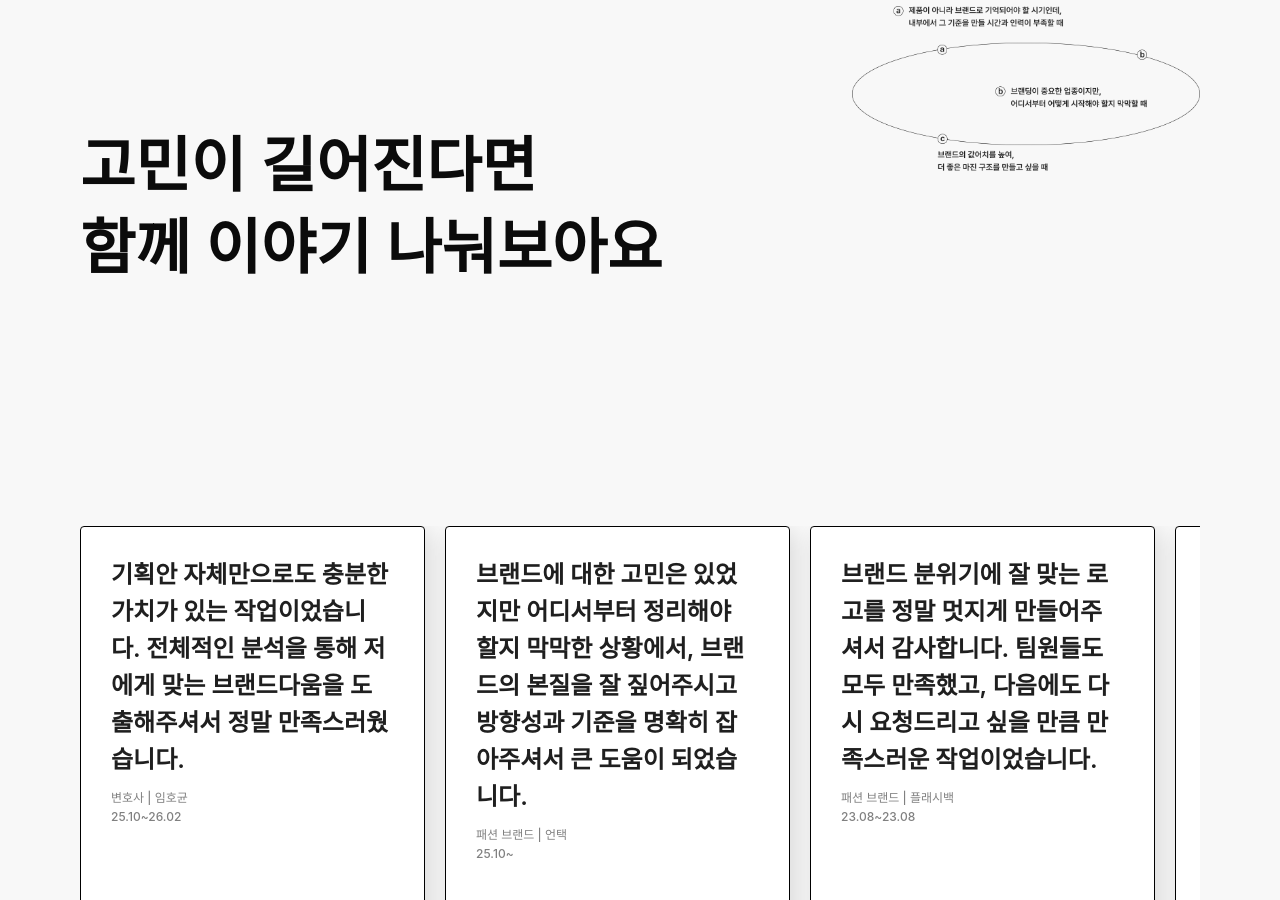
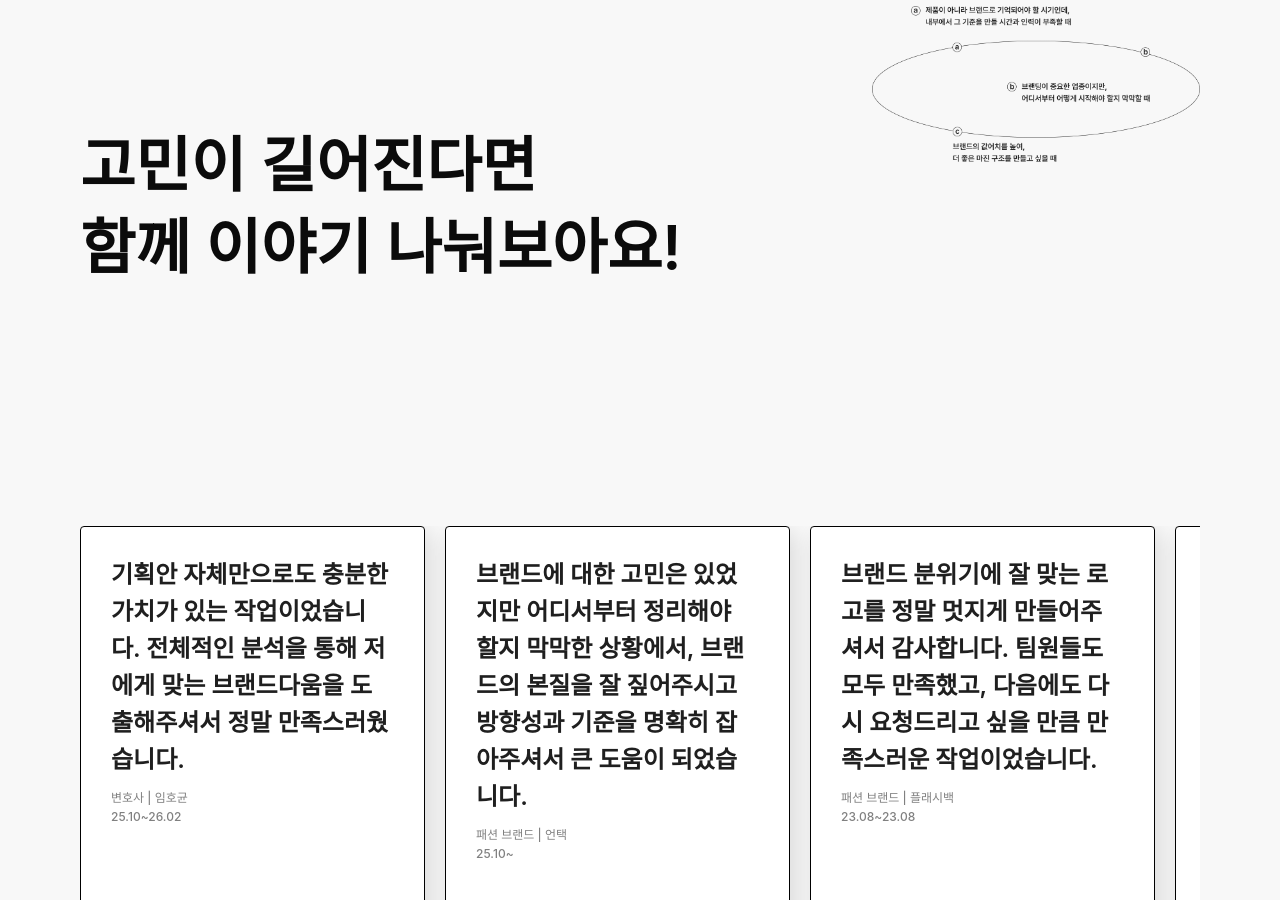
Before and after one commit to dotplotkr/Dotdev, a plain HTML site: page index.html in a window 1280 px wide. Shown: the part 2880-3780 px from the top of the page. Drawn offline with nearby package versions, Linux system fonts and the light colour scheme; a web font is replaced by a local one.

Commit message:
Update index.html

```diff
--- a/index.html
+++ b/index.html
@@ -204,7 +204,7 @@
         <!-- Process / CTA -->
         <section class="section-process">
             <div class="process-box process-box-left">
-                <h2 class="section-title">고민이 길어진다면<br>함께 이야기 나눠보아요</h2>
+                <h2 class="section-title">고민이 길어진다면<br>함께 이야기 나눠보아요!</h2>
             </div>
             <div class="process-box process-box-right">
                 <img src="/assets/img/index/process-design.png" alt="">
```
